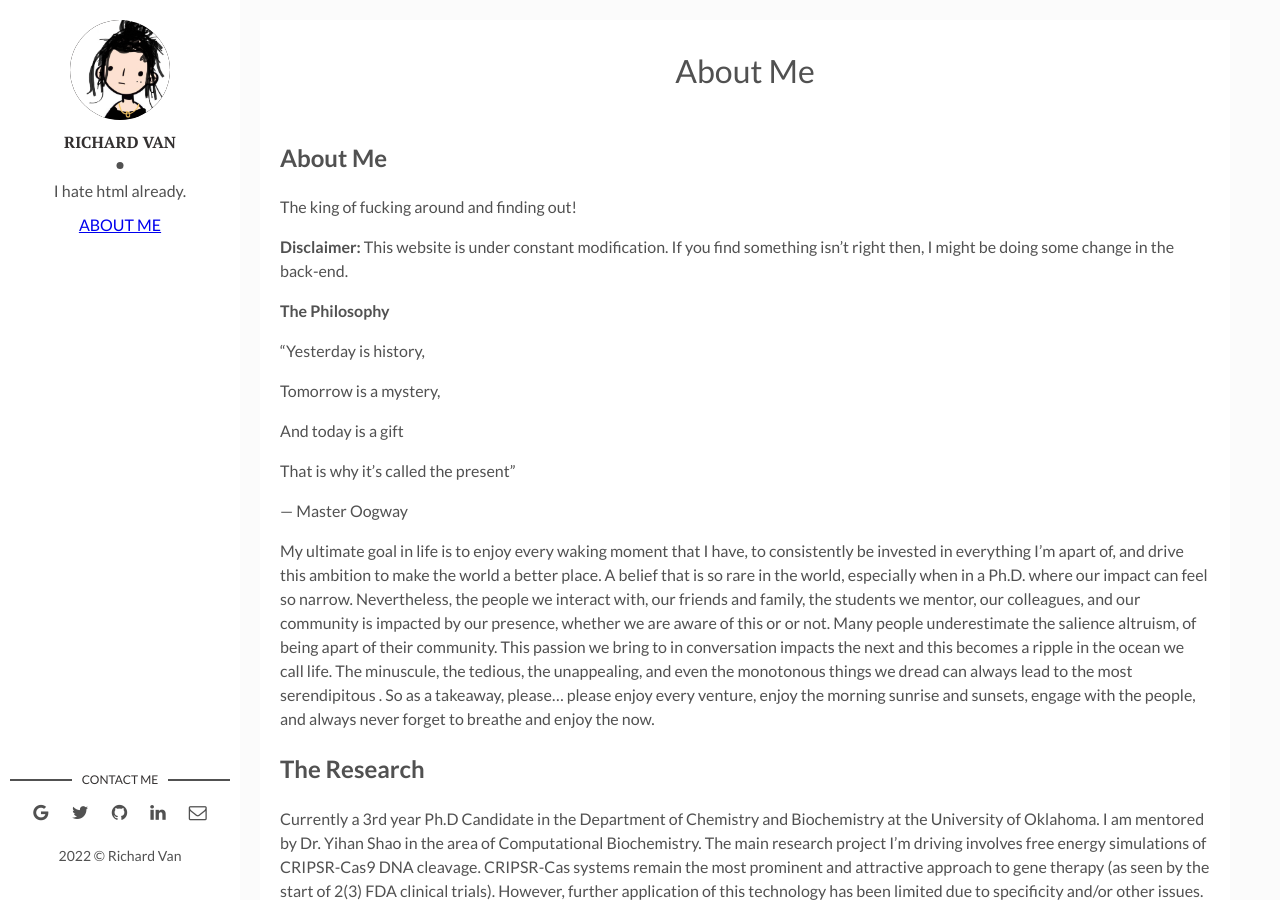
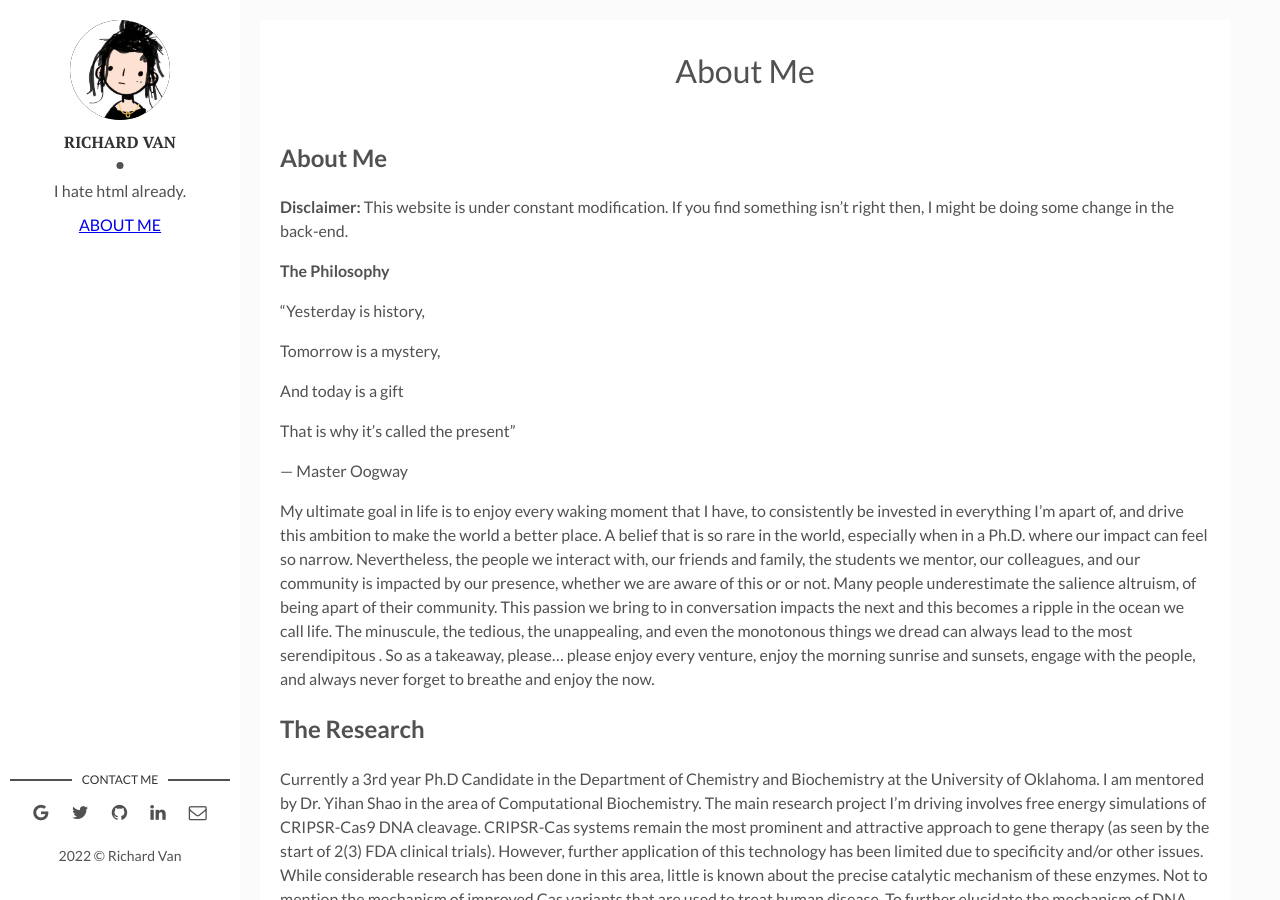
Before and after one commit to van-richard/van-richard.github.io, a Jekyll site: the page built from about.md, in a window 1280 px wide and 900 px high. Built offline with Jekyll 4.4.1, drawn with Linux system fonts in a browser that asks for light colours.

Commit message:
update me

```diff
--- a/about.md
+++ b/about.md
@@ -4,8 +4,6 @@ title: About Me
 ---
 
 ## About Me ##
-
-The king of fucking around and finding out!
 
 **Disclaimer:** This website is under constant modification.
 If you find something isn't right then,
```
